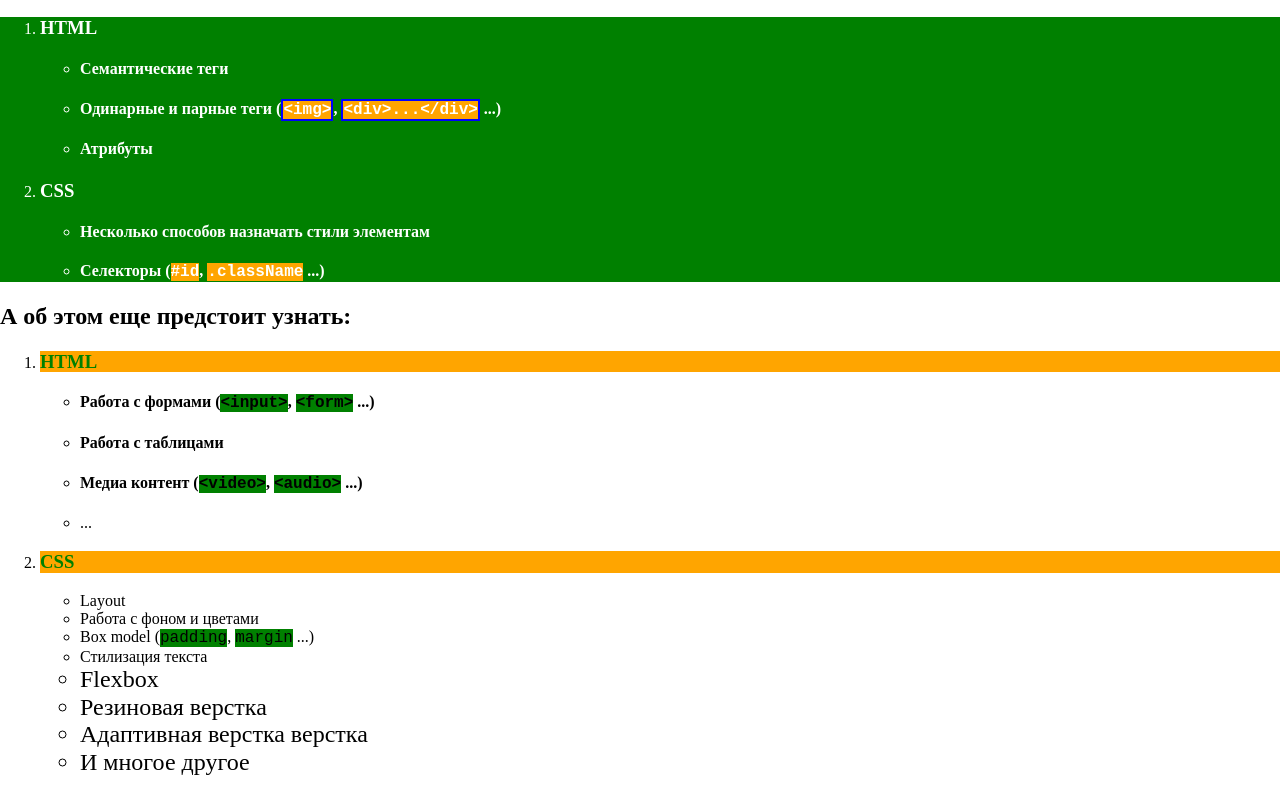
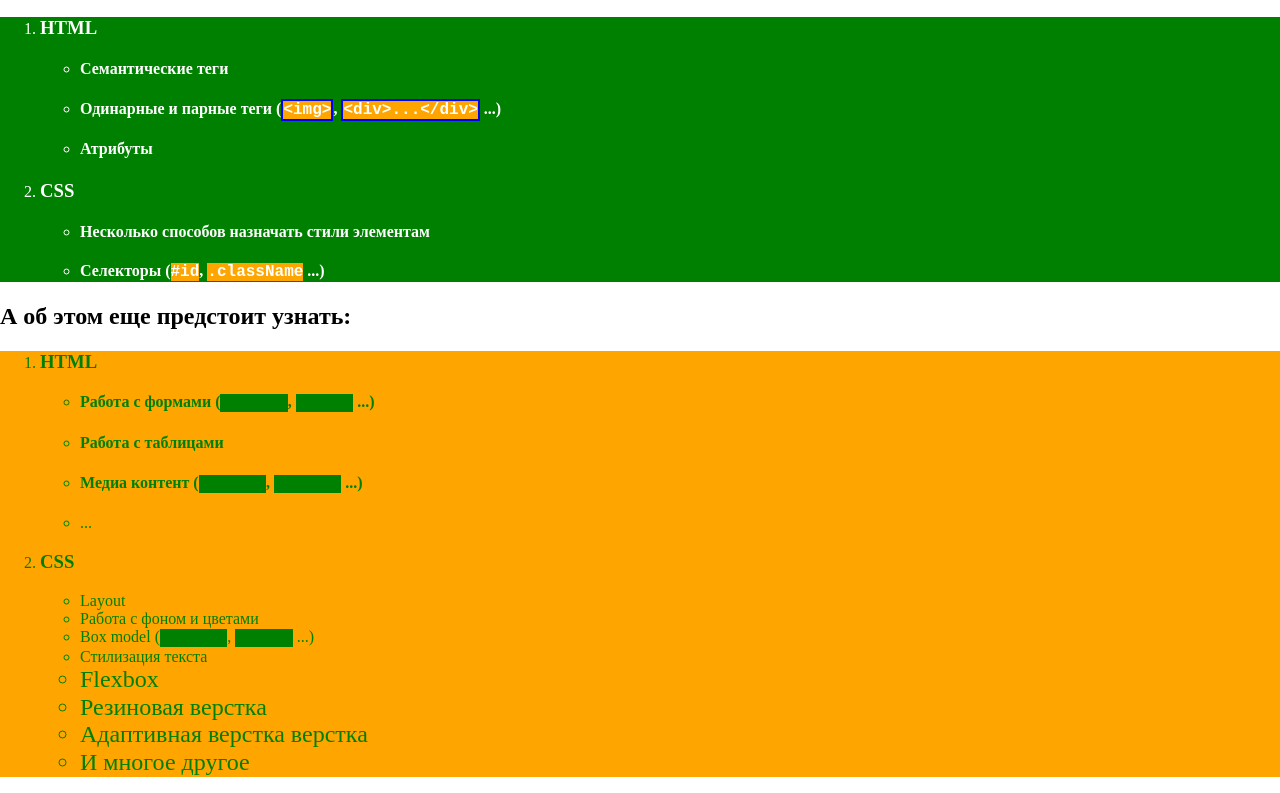
Before and after one commit to E-Martynenko1982/gromcode_lessons, a plain HTML site: page lesson_6/selector_advanced_2/index.html in a window 1280 px wide. Shown: the part 110-903 px from the top of the page. Drawn offline with nearby package versions, Linux system fonts and the light colour scheme.

Commit message:
Changes 2

```diff
--- a/lesson_6/selector_advanced_2/selectors.css
+++ b/lesson_6/selector_advanced_2/selectors.css
@@ -2,7 +2,7 @@
 	background-color: green;
 	color: white;
 }
-.to-be-learned ol li h3 {
+.to-be-learned ol {
 	background-color: orange;
 	color: green;
 }
```
